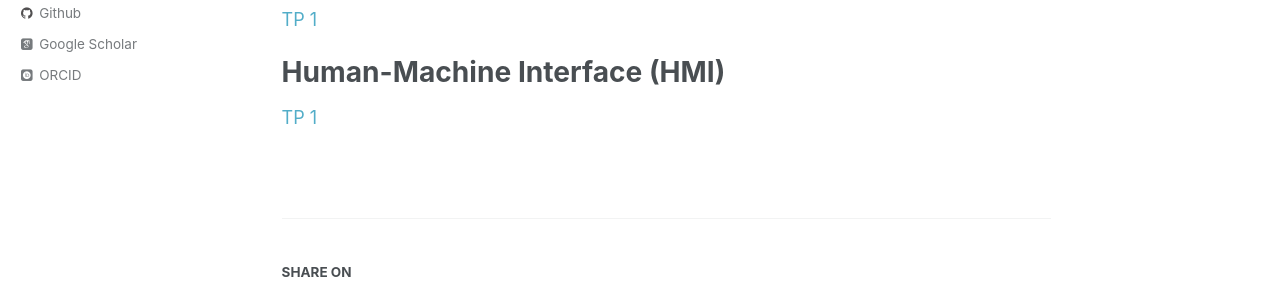
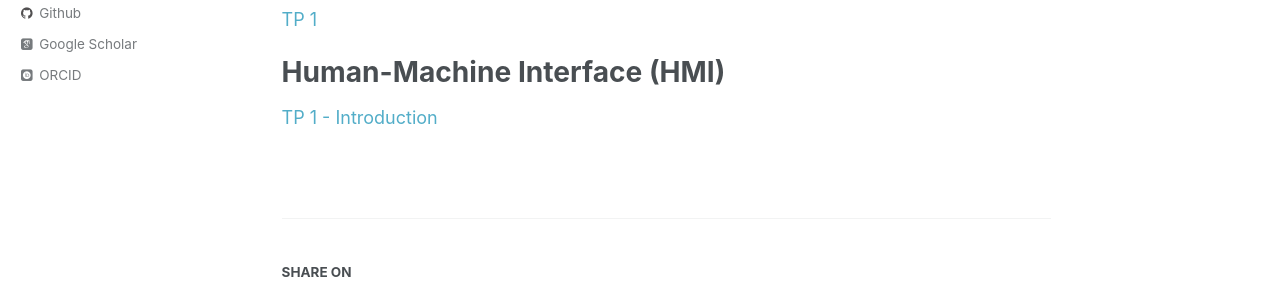
Before and after one commit to dr-dahou-adrar/dr-dahou-adrar.github.io, a Jekyll site: the page built from _teaching/2019-2020-1st-semester-teaching.md, in a window 1280 px wide and 921 px high. Shown: the part 432-720 px from the top of the window. Built offline with Jekyll 4.4.1, drawn with Linux system fonts in a browser that asks for light colours; some web fonts are replaced.

Commit message:
Update 2019-2020-1st-semester-teaching.md

```diff
--- a/_teaching/2019-2020-1st-semester-teaching.md
+++ b/_teaching/2019-2020-1st-semester-teaching.md
@@ -22,4 +22,4 @@ Numerical Methods
 
 Human-Machine Interface (HMI)
 ======
-[TP 1]()
+[TP 1 - Introduction](https://www.notion.so/TP01-Introduction-eb9174c7afad43fcb0c5dca09c57f080)
```
